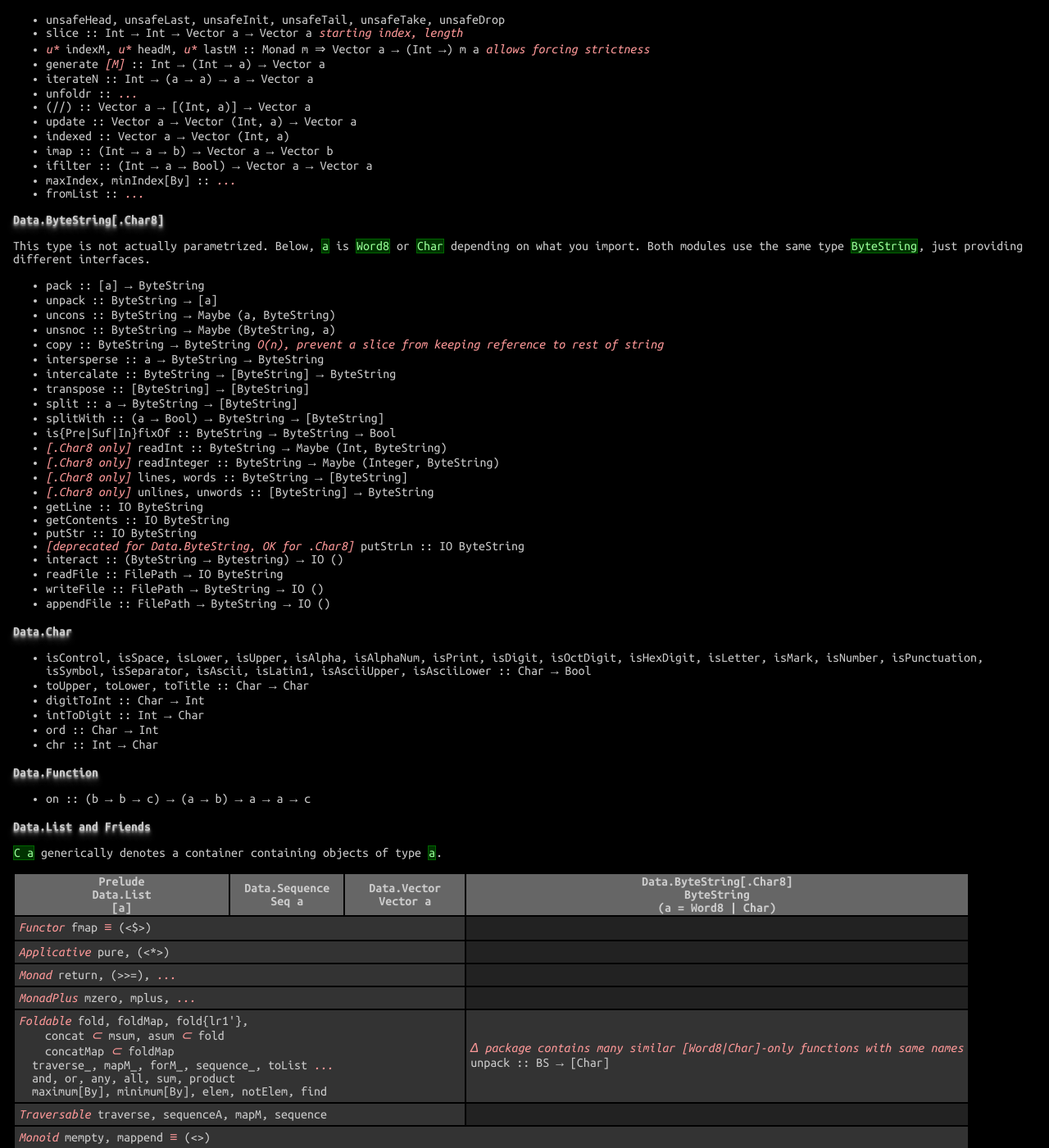
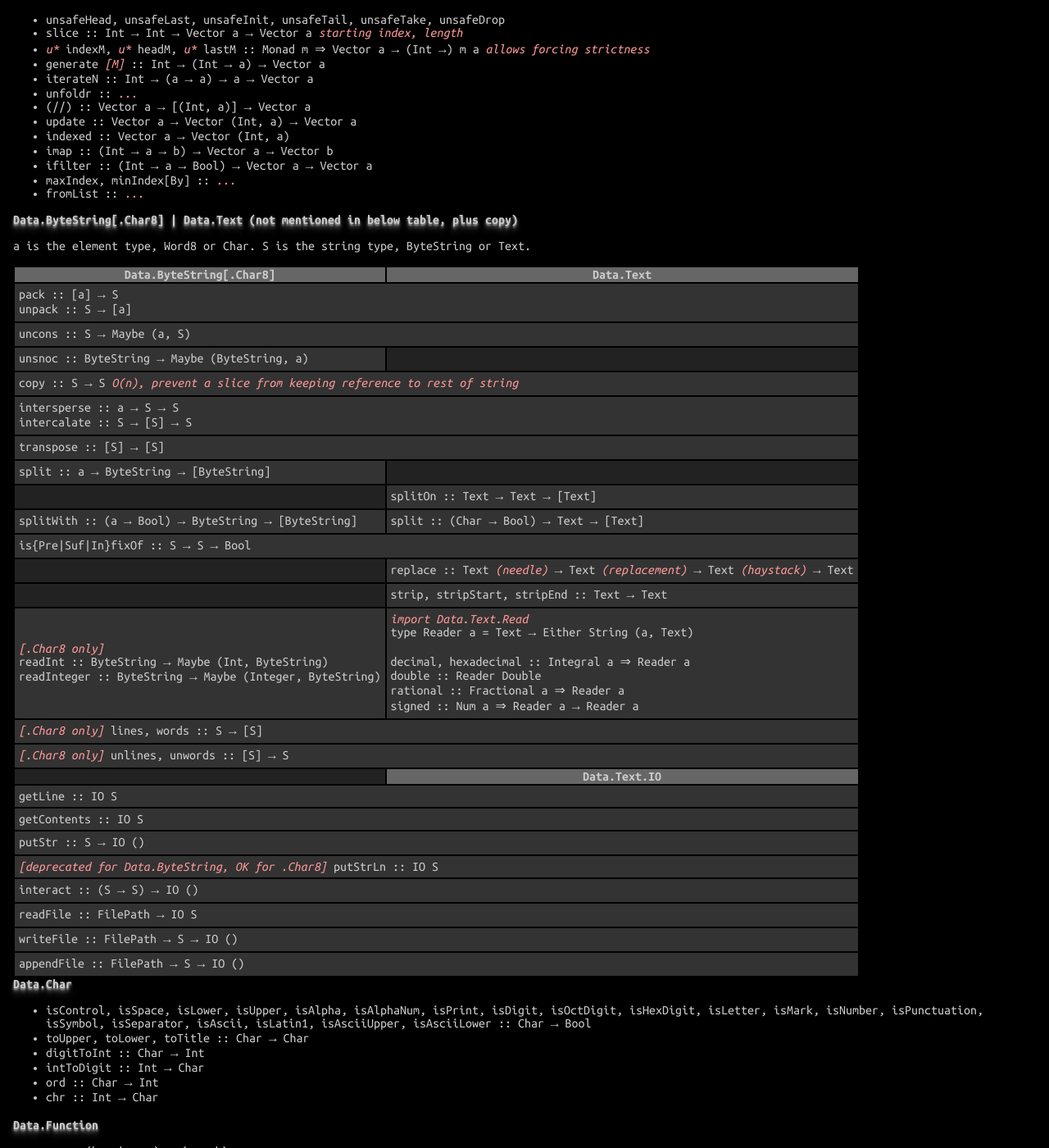
Before and after one commit to betaveros/betaveros.github.io, a Jekyll site: the page c/index.html, which Jekyll copies as it is, in a window 1280 px wide and 1400 px high, scrolled down 6905 px. Shown: the whole window at 82% size. Built offline with Jekyll 4.4.1, drawn with Linux system fonts in a browser that asks for light colours; some of the changed text lies outside the part shown.

Commit message:
Cheat sheet: Haskell: Add Data.Text

```diff
--- a/c/index.html
+++ b/c/index.html
@@ -430,33 +430,35 @@ std::qsort(arr, n, sizeof(int), cmp);
 				<li>maxIndex, minIndex[By] :: <em>...</em></li>
 				<li>fromList :: <em>...</em></li>
 			</ul>
-			<h4>Data.ByteString[.Char8]</h4>
-			<p>This type is not actually parametrized. Below, <code>a</code> is <code>Word8</code> or <code>Char</code> depending on what you import. Both modules use the same type <code>ByteString</code>, just providing different interfaces.</p>
-			<ul>
-				<li>pack :: [a] &rarr; ByteString</li>
-				<li>unpack :: ByteString &rarr; [a]</li>
-				<li>uncons :: ByteString &rarr; Maybe (a, ByteString)</li>
-				<li>unsnoc :: ByteString &rarr; Maybe (ByteString, a)</li>
-				<li>copy :: ByteString &rarr; ByteString <em>O(n), prevent a slice from keeping reference to rest of string</em></li>
-				<li>intersperse :: a &rarr; ByteString &rarr; ByteString</li>
-				<li>intercalate :: ByteString &rarr; [ByteString] &rarr; ByteString</li>
-				<li>transpose :: [ByteString] &rarr; [ByteString]</li>
-				<li>split :: a &rarr; ByteString &rarr; [ByteString]</li>
-				<li>splitWith :: (a &rarr; Bool) &rarr; ByteString &rarr; [ByteString]</li>
-				<li>is{Pre|Suf|In}fixOf :: ByteString &rarr; ByteString &rarr; Bool</li>
-				<li><em>[.Char8 only]</em> readInt :: ByteString &rarr; Maybe (Int, ByteString)</li>
-				<li><em>[.Char8 only]</em> readInteger :: ByteString &rarr; Maybe (Integer, ByteString)</li>
-				<li><em>[.Char8 only]</em> lines, words :: ByteString &rarr; [ByteString]</li>
-				<li><em>[.Char8 only]</em> unlines, unwords :: [ByteString] &rarr; ByteString</li>
-				<li>getLine :: IO ByteString</li>
-				<li>getContents :: IO ByteString</li>
-				<li>putStr :: IO ByteString</li>
-				<li><em>[deprecated for Data.ByteString, OK for .Char8]</em> putStrLn :: IO ByteString</li>
-				<li>interact :: (ByteString &rarr; Bytestring) &rarr; IO ()</li>
-				<li>readFile :: FilePath &rarr; IO ByteString</li>
-				<li>writeFile :: FilePath &rarr; ByteString &rarr; IO ()</li>
-				<li>appendFile :: FilePath &rarr; ByteString &rarr; IO ()</li>
-			</ul>
+			<h4>Data.ByteString[.Char8] | Data.Text (not mentioned in below table, plus copy)</h4>
+			<p>a is the element type, Word8 or Char. S is the string type, ByteString or Text.</p>
+			<table class="padded">
+				<tr><th>Data.ByteString[.Char8]</th><th>Data.Text</th></tr>
+				<tr><td colspan="2">pack :: [a] &rarr; S<br/>unpack :: S &rarr; [a]</td></tr>
+				<tr><td colspan="2">uncons :: S &rarr; Maybe (a, S)</td></tr>
+				<tr><td>unsnoc :: ByteString &rarr; Maybe (ByteString, a)</td><td class="empty"></td></tr>
+				<tr><td colspan="2">copy :: S &rarr; S <em>O(n), prevent a slice from keeping reference to rest of string</em></td></tr>
+				<tr><td colspan="2">intersperse :: a &rarr; S &rarr; S<br/>intercalate :: S &rarr; [S] &rarr; S</td></tr>
+				<tr><td colspan="2">transpose :: [S] &rarr; [S]</td></tr>
+				<tr><td>split :: a &rarr; ByteString &rarr; [ByteString]</td><td class="empty"></td></tr>
+				<tr><td class="empty"></td><td>splitOn :: Text &rarr; Text &rarr; [Text]</td></tr>
+				<tr><td>splitWith :: (a &rarr; Bool) &rarr; ByteString &rarr; [ByteString]</td><td>split :: (Char &rarr; Bool) &rarr; Text &rarr; [Text]</tr>
+				<tr><td colspan="2">is{Pre|Suf|In}fixOf :: S &rarr; S &rarr; Bool</td></tr>
+				<tr><td class="empty"></td><td>replace :: Text <em>(needle)</em> &rarr; Text <em>(replacement)</em> &rarr; Text <em>(haystack)</em> &rarr; Text</td></tr>
+				<tr><td class="empty"></td><td>strip, stripStart, stripEnd :: Text &rarr; Text</td></tr>
+				<tr><td><em>[.Char8 only]</em><br/>readInt :: ByteString &rarr; Maybe (Int, ByteString)<br/>readInteger :: ByteString &rarr; Maybe (Integer, ByteString)</td><td><em>import Data.Text.Read</em><br/>type Reader a = Text &rarr; Either String (a, Text)<br/><br/>decimal, hexadecimal :: Integral a &rArr; Reader a<br/>double :: Reader Double<br/>rational :: Fractional a &rArr; Reader a<br/>signed :: Num a &rArr; Reader a &rarr; Reader a</tr>
+				<tr><td colspan="2"><em>[.Char8 only]</em> lines, words :: S &rarr; [S]</td></tr>
+				<tr><td colspan="2"><em>[.Char8 only]</em> unlines, unwords :: [S] &rarr; S</td></tr>
+				<tr><td class="empty"></td><th>Data.Text.IO</th></tr>
+				<tr><td colspan="2">getLine :: IO S</td></tr>
+				<tr><td colspan="2">getContents :: IO S</td></tr>
+				<tr><td colspan="2">putStr :: S &rarr; IO ()</td></tr>
+				<tr><td colspan="2"><em>[deprecated for Data.ByteString, OK for .Char8]</em> putStrLn :: IO S</td></tr>
+				<tr><td colspan="2">interact :: (S &rarr; S) &rarr; IO ()</td></tr>
+				<tr><td colspan="2">readFile :: FilePath &rarr; IO S</td></tr>
+				<tr><td colspan="2">writeFile :: FilePath &rarr; S &rarr; IO ()</td></tr>
+				<tr><td colspan="2">appendFile :: FilePath &rarr; S &rarr; IO ()</td></tr>
+			</table>
 			<h4>Data.Char</h4>
 			<ul>
 				<li>isControl, isSpace, isLower, isUpper, isAlpha, isAlphaNum, isPrint, isDigit, isOctDigit, isHexDigit, isLetter, isMark, isNumber, isPunctuation, isSymbol, isSeparator, isAscii, isLatin1, isAsciiUpper, isAsciiLower :: Char &rarr; Bool</li>
@@ -473,56 +475,60 @@ std::qsort(arr, n, sizeof(int), cmp);
 			<h4>Data.List and Friends</h4>
 			<p><code>C a</code> generically denotes a container containing objects of type <code>a</code>.</p>
 			<table class="padded">
-				<tr><th>Prelude<br/>Data.List<br/>[a]</th><th>Data.Sequence<br/>Seq a</th><th>Data.Vector<br/>Vector a</th><th>Data.ByteString[.Char8]<br/>ByteString<br/>(a = Word8 | Char)</th></tr>
-				<tr><td colspan="3"><em>Functor</em> fmap <em>&equiv;</em> (&lt;$&gt;)</td><td class="empty"></td></tr>
-				<tr><td colspan="3"><em>Applicative</em> pure, (&lt;*&gt;)</td><td class="empty"></td></tr>
-				<tr><td colspan="3"><em>Monad</em> return, (&gt;&gt;=), <em>...</em></td><td class="empty"></td></tr>
-				<tr><td colspan="3"><em>MonadPlus</em> mzero, mplus, <em>...</em></td><td class="empty"></td></tr>
+				<tr><th>Prelude<br/>Data.List<br/>[a]</th><th>Data.Sequence<br/>Seq a</th><th>Data.Vector<br/>Vector a</th><th>Data.ByteString[.Char8]<br/>ByteString<br/>(a = Word8 | Char)</th><th>Data.Text, Data.Text.IO, Data.Text.Read<br/>Text<br/>a = Char</th></tr>
+				<tr><td colspan="3"><em>Functor</em> fmap <em>&equiv;</em> (&lt;$&gt;)</td><td class="empty" colspan="2"></td></tr>
+				<tr><td colspan="3"><em>Applicative</em> pure, (&lt;*&gt;)</td><td class="empty" colspan="2"></td></tr>
+				<tr><td colspan="3"><em>Monad</em> return, (&gt;&gt;=), <em>...</em></td><td class="empty" colspan="2"></td></tr>
+				<tr><td colspan="3"><em>MonadPlus</em> mzero, mplus, <em>...</em></td><td class="empty" colspan="2"></td></tr>
 				<tr><td colspan="3"><em>Foldable</em> fold, foldMap, fold{lr1'},
 						<br/>&nbsp;&nbsp;&nbsp;&nbsp;concat <em>&sub;</em> msum, asum <em>&sub;</em> fold
 						<br/>&nbsp;&nbsp;&nbsp;&nbsp;concatMap <em>&sub;</em> foldMap
 						<br/>&nbsp;&nbsp;traverse_, mapM_, forM_, sequence_, toList <em>...</em>
 						<br/>&nbsp;&nbsp;and, or, any, all, sum, product<br/>&nbsp;&nbsp;maximum[By], minimum[By], elem, notElem, find
-				</td><td><em>&Delta; package contains many similar [Word8|Char]-only functions with same names</em><br/>unpack :: BS &rarr; [Char]</td></tr>
-				<tr><td colspan="3"><em>Traversable</em> traverse, sequenceA, mapM, sequence</td><td class="empty"></td></tr>
-				<tr><td colspan="4"><em>Monoid</em> mempty, mappend <em>&equiv;</em> (&lt;&gt;)</td></tr>
-				<tr><td>(++)</td><td>(&gt;&lt;)</td><td>(++)</td><td>append</td></tr>
-				<tr><td>[]</td><td colspan="3">empty</td></tr>
-				<tr><td class="empty"></td><td colspan="3">singleton :: a &rarr; C a</td></tr>
-				<tr><td colspan="4">null</td></tr>
-				<tr><td>length</td><td>size</td><td colspan="2">length</td></tr>
-				<tr><td colspan="4">replicate :: Int &rarr; a &rarr; C a</td></tr>
-				<tr><td><em>import Control.Monad</em><br/>replicateM :: Int &rarr; m a &rarr; m [a]</td><td colspan="2">replicateM :: Int &rarr; m a &rarr; m (C a)</td><td class="empty"></td></tr>
-				<tr><td colspan="4">head, last</td></tr>
-				<tr><td>(!!)</td><td>index</td><td>(!)<br/>(!?)<br/>unsafeIndex</td><td>index</td></tr>
-				<tr><td colspan="4">tail, init</td></tr>
-				<tr><td colspan="4">take, drop, splitAt</td></tr>
+				</td><td colspan="2"><em>&Delta; package contains many similar [Word8|Char]-only functions with same names</em><br/>unpack :: BS &rarr; [a]<br/>unpack :: Text &rarr; [Char]</td></tr>
+				<tr><td colspan="3"><em>Traversable</em> traverse, sequenceA, mapM, sequence</td><td class="empty" colspan="2"></td></tr>
+				<tr><td colspan="5"><em>Monoid</em> mempty, mappend <em>&equiv;</em> (&lt;&gt;)</td></tr>
+				<tr><td>(++)</td><td>(&gt;&lt;)</td><td>(++)</td><td colspan="2">append</td></tr>
+				<tr><td>[]</td><td colspan="4">empty</td></tr>
+				<tr><td class="empty"></td><td colspan="4">singleton :: a &rarr; C a</td></tr>
+				<tr><td colspan="5">null</td></tr>
+				<tr><td class="empty" colspan="2"></td><td>force :: Vector a &rarr; Vector a</td><td colspan="2">copy :: {BS|Text} &rarr; {BS|Text}</td></tr>
+				<tr><td>length</td><td>size</td><td colspan="3">length</td></tr>
+				<tr><td class="empty" colspan="4"></td><td>compareLength :: Text &rarr; Int &rarr; Ordering</td></tr>
+				<tr><td colspan="4">replicate :: Int &rarr; a &rarr; C a</td><td>replicate :: Int &rarr; Text &rarr; Text</td></tr>
+				<tr><td><em>import Control.Monad</em><br/>replicateM :: Int &rarr; m a &rarr; m [a]</td><td colspan="2">replicateM :: Int &rarr; m a &rarr; m (C a)</td><td class="empty" colspan="2"></td></tr>
+				<tr><td colspan="5">head, last</td></tr>
+				<tr><td>(!!)</td><td>index</td><td>(!)<br/>(!?)<br/>unsafeIndex</td><td colspan="2">index</td></tr>
+				<tr><td colspan="5">tail, init</td></tr>
+				<tr><td colspan="5">take, drop, splitAt</td></tr>
 				<tr><td colspan="2">tails, inits</td><td class="empty"></td><td colspan="2">tails, inits</td></tr>
-				<tr><td colspan="4">map</td></tr>
-				<tr><td colspan="4">reverse</td></tr>
-				<tr><td colspan="4">filter</td></tr>
-				<tr><td>(:)</td><td>(&lt;|)</td><td colspan="2">cons</td></tr>
-				<tr><td class="empty"></td><td>(|&gt;)</td><td colspan="2">snoc</td></tr>
-				<tr><td colspan="4">scan[lr][1]</td></tr>
-				<tr><td>takeWhile</td><td>takeWhileL<br/>takeWhileR</td><td colspan="2">takeWhile</td></tr>
-				<tr><td>dropWhile</td><td>dropWhileL<br/>dropWhileR</td><td colspan="2">dropWhile</td></tr>
+				<tr><td colspan="5">map</td></tr>
+				<tr><td colspan="5">reverse</td></tr>
+				<tr><td colspan="5">filter</td></tr>
+				<tr><td>(:)</td><td>(&lt;|)</td><td colspan="3">cons</td></tr>
+				<tr><td class="empty"></td><td>(|&gt;)</td><td colspan="3">snoc</td></tr>
+				<tr><td colspan="5">scan[lr][1]</td></tr>
+				<tr><td>takeWhile</td><td>takeWhileL<br/>takeWhileR</td><td colspan="3">takeWhile</td></tr>
+				<tr><td>dropWhile</td><td>dropWhileL<br/>dropWhileR</td><td colspan="2">dropWhile</td><td>dropWhile<br/>dropWhileEnd<br/>dropAround</td></tr>
 				<tr>
 					<td>elemIndex<br/>findIndex</td>
 					<td>elemIndex{LR}<br/>findIndex</td>
 					<td>elemIndex<br/>findIndex</td>
 					<td>elemIndex[End]<br/>findIndex <em>no [End]!</em></td>
+					<td>findIndex</td>
 				<tr>
 					<td>elemIndices<br/>findIndices<br/>:: &rarr; [Int]</td>
 					<td>elemIndices{LR}<br/>findIndices{LR}<br/>:: &rarr; [Int]</td>
 					<td>elemIndices<br/>findIndices<br/>:: &rarr; Vector Int</td>
 					<td>elemIndices<br/>findIndices<br/>:: &rarr; [Int]</td>
+					<td class="empty"></td>
 				</tr>
-				<tr><td>span</td><td>spanl<br/>spanr</td><td>span</td><td>span<br/>spanEnd</td></tr>
-				<tr><td>break</td><td>breakl<br/>breakr</td><td>break</td><td>break<br/>breakEnd</td></tr>
-				<tr><td colspan="2">partition</td><td>partition<br/>unstablePartition</td><td>partition</td></tr>
-				<tr><td>sort[By]</td><td>sort[By]<br/>unstableSort[By]</td><td colspan="2">sort</td></tr>
-				<tr><td>zip<em>{..7}</em></td><td>zip<em>{..4}</em></td><td>zip<em>{..6}</em></td><td>zip :: BS &rarr; BS &rarr; [(a,a)]</td></tr>
-				<tr><td>zipWith<em>{..7}</em></td><td>zipWith<em>{..4}</em></td><td>zipWith<em>{..6}</em></td><td>zipWith :: (a &rarr; a &rarr; b) &rarr; BS &rarr; BS &rarr; [b]</td></tr>
+				<tr><td>span</td><td>spanl<br/>spanr</td><td>span</td><td>span<br/>spanEnd</td><td>span</td></tr>
+				<tr><td>break</td><td>breakl<br/>breakr</td><td>break</td><td>break<br/>breakEnd</td><td>span</td></tr>
+				<tr><td colspan="2">partition</td><td>partition<br/>unstablePartition</td><td colspan="2">partition</td></tr>
+				<tr><td>sort[By]</td><td>sort[By]<br/>unstableSort[By]</td><td colspan="2">sort</td><td class="empty"></td></tr>
+				<tr><td>zip<em>{..7}</em></td><td>zip<em>{..4}</em></td><td>zip<em>{..6}</em></td><td colspan="2">zip :: (BS|T) &rarr; (BS|T) &rarr; [(a,a)]</td></tr>
+				<tr><td>zipWith<em>{..7}</em></td><td>zipWith<em>{..4}</em></td><td>zipWith<em>{..6}</em></td><td colspan="2">zipWith :: (a &rarr; a &rarr; b) &rarr; (BS|T) &rarr; (BS|T) &rarr; [b]</td></tr>
 			</table>
 			<h4>Data.List (not mentioned above)</h4>
 			<p><em>Note:</em> Nearly every function on Foldables, defined in Data.Foldable, has a list-specific version in Data.List; see above. These are not listed although they're technically not the same functions.</p>
```
